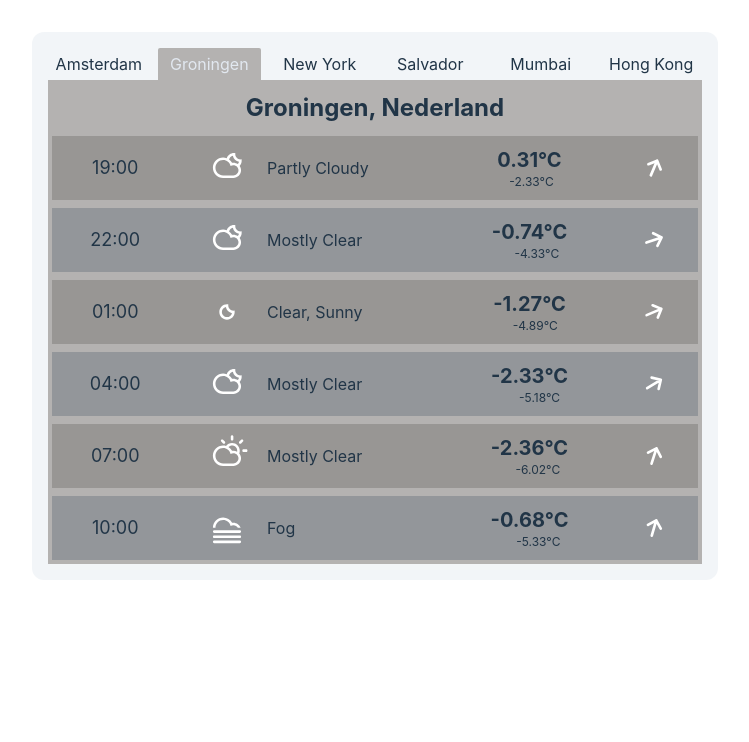
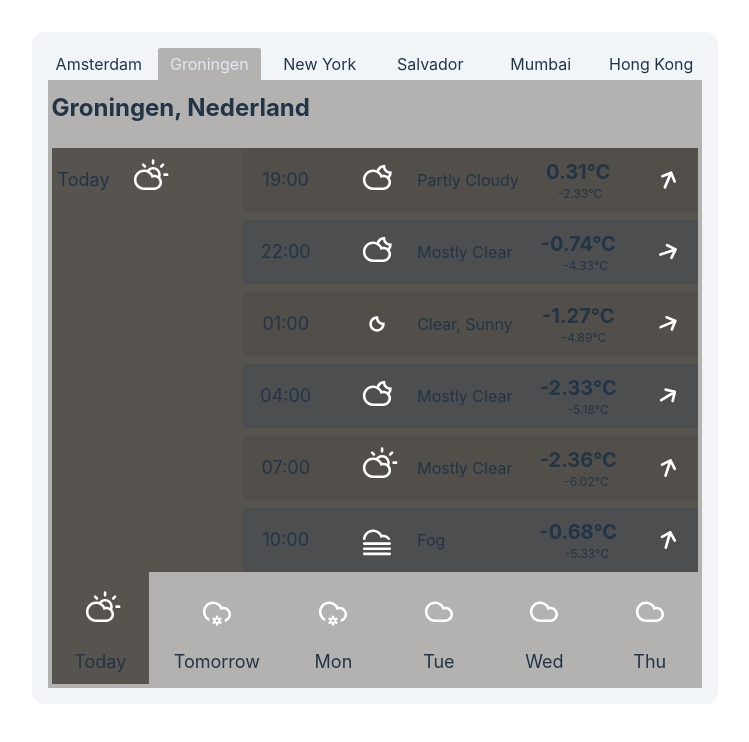
Before and after one commit to hexagon06/weather-widget, a Vue app in the folder weather-widget/: page / in a window 1280 px wide. Shown: the top 742 px of the page, without its empty margins (265-1014 px from the left). Built offline with nearby package versions, Linux system fonts and the light colour scheme.

Commit message:
selecting days

```diff
--- a/weather-widget/src/App.vue
+++ b/weather-widget/src/App.vue
@@ -3,5 +3,5 @@ import WeatherForecast from './components/WeatherForecast.vue';
 </script>
 
 <template>
-  <WeatherForecast />
+  <WeatherForecast class="max-w-[720px]" />
 </template>
--- a/weather-widget/src/components/WeatherForecast.vue
+++ b/weather-widget/src/components/WeatherForecast.vue
@@ -1,10 +1,12 @@
 <script setup lang="ts">
 import { computed, ref, watch } from 'vue';
 import { getForecast } from '../weather-api/tomorrowio';
-import { Timelines } from '../weather-api/tomorrowio-forecast';
+import { Daily, Timelines } from '../weather-api/tomorrowio-forecast';
+import DayForecast from './forecast/DayForecast.vue';
 import HourForecast from './forecast/HourForecast.vue';
 import LocationPicker from './parts/LocationPicker.vue';
 import LoadingIndicator from './parts/LoadingIndicator.vue';
+import DaySelection from './parts/DaySelection.vue';
 
 const failure = ref(false);
 const forecast = ref<Timelines | undefined>();
@@ -19,6 +21,9 @@ async function refreshData() {
       isLoading.value = true;
       const result = await getForecast(location.value);
       forecast.value = result.timelines;
+      if (selectedDayTime.value === '') {
+        selectedDayTime.value = result.timelines.daily[0].time;
+      }
       locationName.value = result.location.name;
       failure.value = false;
     }
@@ -29,17 +34,45 @@ async function refreshData() {
   }
 }
 
+function sortByDay(a: Daily, b: Daily) {
+  return Date.parse(a.time) - Date.parse(b.time);
+}
+const days = computed(() => {
+  return forecast.value?.daily.slice().sort(sortByDay).slice(0, 6) ?? [];
+});
+const selectableDays = computed(() => {
+  return days.value.map((d) => ({
+    time: d.time,
+    code: d.values.weatherCodeMin,
+  }));
+});
+
+const selectedDayTime = ref<string>('');
+const selectedDay = computed(() =>
+  days.value.find((d) => d.time === selectedDayTime.value),
+);
+
 const hourlyInterval = 3;
-const upcomingHours = computed(
-  () =>
-    forecast.value?.hourly
+const upcomingHours = computed(() => {
+  let start = 0,
+    end = 6;
+  if (selectedDayTime.value !== '') {
+    const selectedTime = Date.parse(selectedDayTime.value);
+    start =
+      forecast.value?.hourly.findIndex(
+        (h) => Date.parse(h.time) >= selectedTime,
+      ) ?? 0;
+    end = 6 + start;
+  }
+
+  return forecast.value?.hourly
     .filter((_, i) => i % hourlyInterval === 0)
-      .slice(0, 6),
-);
+    .slice(start, end);
+});
 </script>
 
 <template>
-  <div class="max-w-[720px] bg-slate-300 bg-opacity-25 rounded-xl p-4">
+  <div class="bg-slate-300 bg-opacity-25 rounded-xl p-4">
     <LocationPicker v-model="location" />
     <div class="flex flex-col justify-center bg-stone-500 bg-opacity-50 p-1">
       <div v-if="isLoading" class="flex justify-center">
@@ -47,8 +80,18 @@ const upcomingHours = computed(
       </div>
       <p v-else-if="failure">Oh noes! something went wrong</p>
       <template v-else>
-        <h1 class="text-2xl font-bold mt-2">{{ locationName }}</h1>
-        <div v-if="forecast" class="mt-3 flex flex-col gap-2">
+        <h1 class="text-left text-2xl font-bold mt-2 mb-3">
+          {{ locationName }}
+        </h1>
+        <div v-if="forecast" class="mt-3 flex justify-between bg-stone-600">
+          <div class="flex flex-col gap-2">
+            <DayForecast
+              v-if="selectedDay"
+              :time="selectedDay.time"
+              :day="selectedDay.values"
+            />
+          </div>
+          <div class="flex flex-col gap-2">
             <HourForecast
               v-for="(prediction, i) in upcomingHours"
               :key="`prediction_${i}`"
@@ -57,19 +100,9 @@ const upcomingHours = computed(
               class="bg-opacity-25"
               :class="i % 2 === 0 ? ['bg-stone-700'] : ['bg-slate-700']"
             />
-
-          <!-- <div v-if="forecastDays">
-        <div v-for="(day, i) in forecastDays" :key="`day_${i}`">
-          <p>{{ day.time }}</p>
-          <div
-            v-for="(val, j) in Object.keys(day.values)"
-            :key="`day_${i}_v${j}`"
-          >
-            {{ val }}: {{ day.values[val as keyof DailyValues] }}
           </div>
         </div>
-      </div> -->
-        </div>
+        <DaySelection v-model="selectedDayTime" :days="selectableDays" />
       </template>
     </div>
   </div>
--- /dev/null
+++ b/weather-widget/src/components/forecast/DayForecast.vue
@@ -0,0 +1,28 @@
+<script setup lang="ts">
+import { toRef } from 'vue';
+import { DailyValues } from '../../weather-api/tomorrowio-forecast';
+// import WeatherVisual from '../parts/WeatherVisual.vue';
+// import WindVisual from '../parts/WindVisual.vue';
+import PredictionDay from '../parts/PredictionDay.vue';
+import WeatherVisual from '../parts/WeatherVisual.vue';
+// import ForecastTemperature from '../parts/ForecastTemperature.vue';
+
+const props = defineProps<{ day: DailyValues; time: string }>();
+const time = toRef(props, 'time');
+</script>
+
+<template>
+  <div class="grid grid-cols-2 items-center">
+    <PredictionDay :time="time" class="text-lg" />
+    <WeatherVisual :code="day.weatherCodeMin" :sun-is-up="true" hide-text />
+    <!-- <WeatherVisual :code="prediction.weatherCode" :sun-is-up="isSunUp" /> -->
+    <!-- <ForecastTemperature
+      :temperature="prediction.temperature"
+      :temperature-apparent="prediction.temperatureApparent"
+    />
+    <WindVisual
+      :direction="prediction.windDirection"
+      :speed="prediction.windSpeed"
+    /> -->
+  </div>
+</template>
--- a/weather-widget/src/components/forecast/HourForecast.vue
+++ b/weather-widget/src/components/forecast/HourForecast.vue
@@ -18,7 +18,11 @@ const { isSunUp } = useDayNight(time);
     class="grid grid-cols-[1fr_2fr_1fr_.7fr] grid-flow-row gap-x-4 gap-y-2 items-center"
   >
     <PredicitonTime :time="time" class="text-lg" />
-    <WeatherVisual :code="prediction.weatherCode" :sun-is-up="isSunUp" />
+    <WeatherVisual
+      :code="prediction.weatherCode"
+      :sun-is-up="isSunUp"
+      class="max-w-full"
+    />
     <ForecastTemperature
       :temperature="prediction.temperature"
       :temperature-apparent="prediction.temperatureApparent"
--- /dev/null
+++ b/weather-widget/src/components/parts/DaySelection.vue
@@ -0,0 +1,31 @@
+<script setup lang="ts">
+import { useVModel } from '@vueuse/core';
+import PredictionDay from './PredictionDay.vue';
+import WeatherVisual from './WeatherVisual.vue';
+
+type MiniDay = { time: string; code: number };
+
+const props = defineProps<{ days: MiniDay[]; modelValue: string }>();
+const emit = defineEmits(['update:modelValue']);
+const selectedTime = useVModel(props, 'modelValue', emit);
+
+function isSelected(day: MiniDay): boolean {
+  return selectedTime.value === day.time;
+}
+</script>
+
+<template>
+  <div class="flex gap-2">
+    <div
+      v-for="(day, i) in days"
+      :key="`day_${i}`"
+      class="flex-grow flex flex-col gap-1 items-center transition-all p-2"
+      :role="isSelected(day) ? '' : 'button'"
+      :class="isSelected(day) ? ['bg-stone-600'] : ['hover:bg-stone-500']"
+      @click="selectedTime = day.time"
+    >
+      <WeatherVisual :code="day.code" :sun-is-up="true" hide-text />
+      <PredictionDay :time="day.time" class="text-lg" />
+    </div>
+  </div>
+</template>
--- /dev/null
+++ b/weather-widget/src/components/parts/PredictionDay.vue
@@ -0,0 +1,13 @@
+<script setup lang="ts">
+import { toRef } from 'vue';
+import { useReadableDateTime } from '../../composables/readable-datetime';
+
+const props = defineProps<{ time: string }>();
+const time = toRef(props, 'time');
+
+const { readableDate } = useReadableDateTime(time);
+</script>
+
+<template>
+  <span>{{ readableDate }}</span>
+</template>
--- a/weather-widget/src/components/parts/WeatherVisual.vue
+++ b/weather-widget/src/components/parts/WeatherVisual.vue
@@ -2,7 +2,11 @@
 import { computed, toRefs } from 'vue';
 import { useWeatherVisual } from '../../composables/weather-visual';
 
-const props = defineProps<{ code: number; sunIsUp: boolean }>();
+const props = defineProps<{
+  code: number;
+  sunIsUp: boolean;
+  hideText?: boolean;
+}>();
 const { code, sunIsUp } = toRefs(props);
 
 const { weatherVisual } = useWeatherVisual(code);
@@ -15,6 +19,7 @@ const icon = computed(() => {
   <div class="flex gap-2 items-center">
     <img :src="icon ?? ''" :alt="weatherVisual.alt" class="h-16" />
     <p
+      v-if="!hideText"
       class="whitespace-nowrap overflow-hidden overflow-ellipsis"
       :title="weatherVisual.text"
     >
--- a/weather-widget/src/composables/readable-datetime.ts
+++ b/weather-widget/src/composables/readable-datetime.ts
@@ -21,7 +21,7 @@ export function useReadableDateTime(isoDateTime: Ref<string>) {
       const then = date.value.getDate();
       if (now === then) return 'Today';
       if (now + 1 === then) return 'Tomorrow';
-      return date.value.toLocaleDateString();
+      return date.value.toLocaleDateString(undefined, { weekday: 'short' });
     }),
   );
   const readableDateTime = computed(() =>
--- a/weather-widget/src/style.css
+++ b/weather-widget/src/style.css
@@ -39,25 +39,6 @@ h1 {
   line-height: 1.1;
 }
 
-button {
-  border-radius: 8px;
-  border: 1px solid transparent;
-  padding: 0.6em 1.2em;
-  font-size: 1em;
-  font-weight: 500;
-  font-family: inherit;
-  background-color: #1a1a1a;
-  cursor: pointer;
-  transition: border-color 0.25s;
-}
-button:hover {
-  border-color: #646cff;
-}
-button:focus,
-button:focus-visible {
-  outline: 4px auto -webkit-focus-ring-color;
-}
-
 .card {
   padding: 2em;
 }
```
Lines whose indentation alone changed are shown as unchanged.
